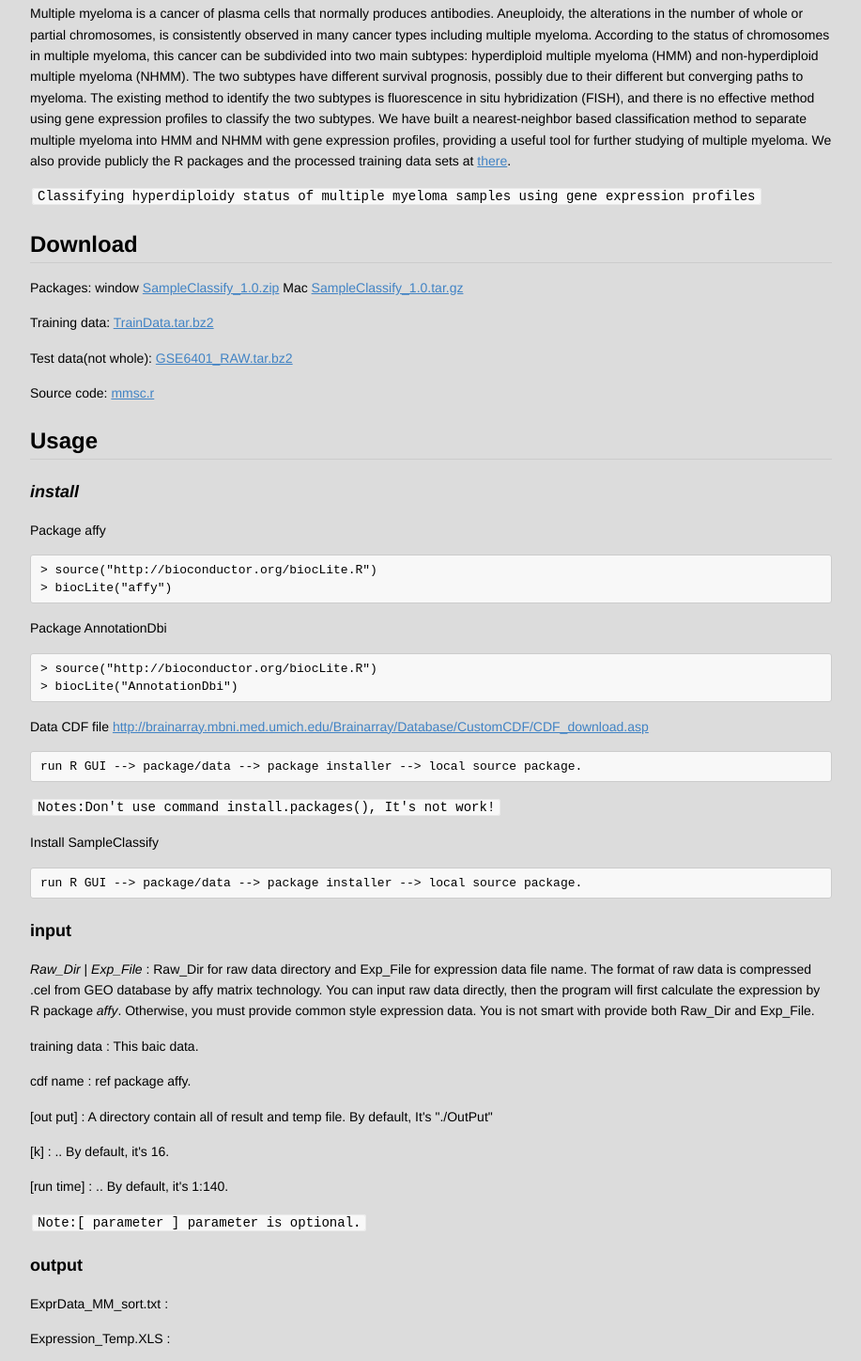
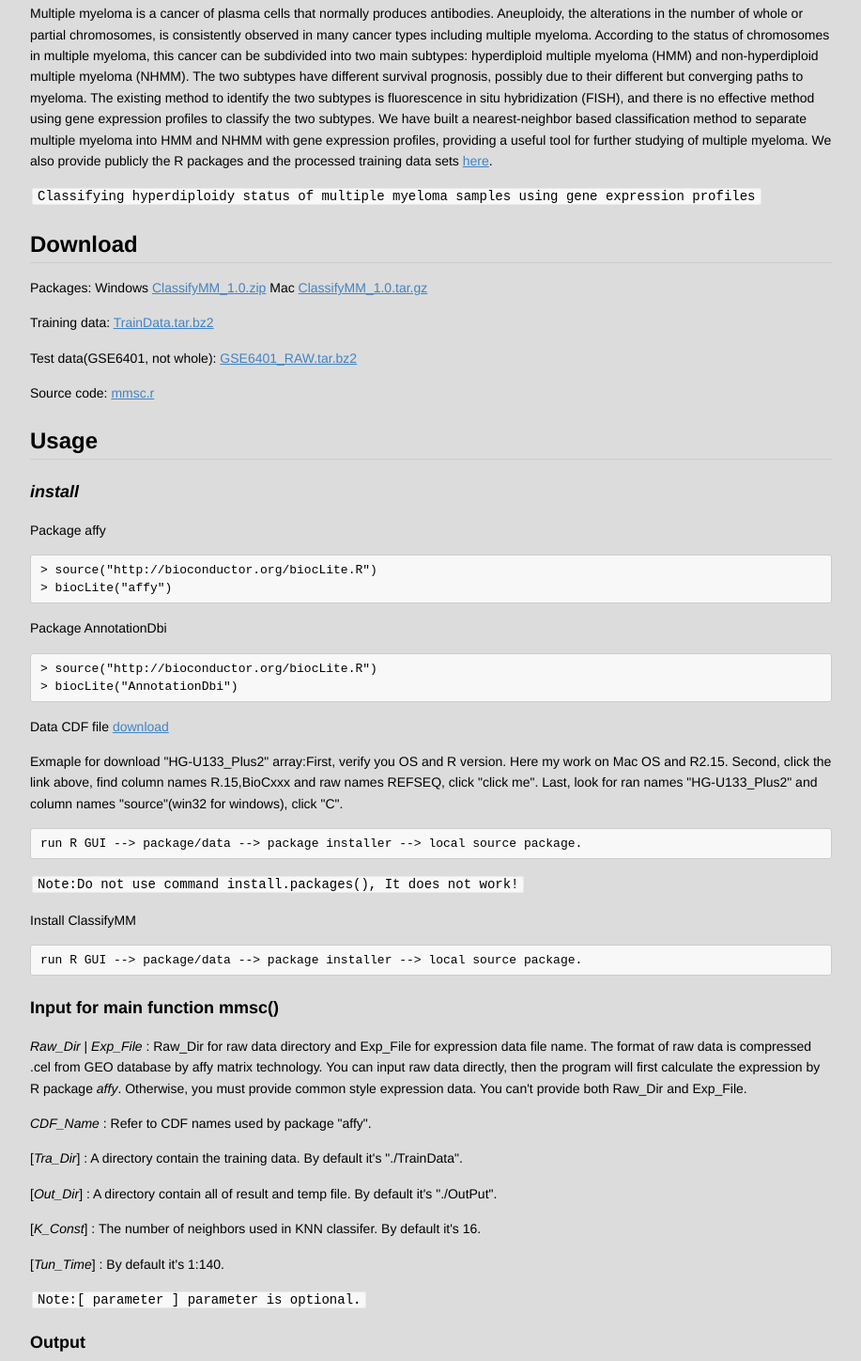
Before and after one commit to hmmc/hmmc.github.com, a plain HTML site: page index.html in a window 1280 px wide. Shown: the part 160-1608 px from the top of the page at 94% size, without its empty margins (181-1098 px from the left). Drawn offline with Linux system fonts and the light colour scheme.

Commit message:
ClassifyMM v1.1

```diff
--- a/index.html
+++ b/index.html
@@ -4,27 +4,27 @@
 <meta charset="utf-8">
 <meta name="viewport" content="width=device-width, initial-scale=1.0, user-scalable=no">
 <link rel="stylesheet" href="css/theme.css" media="screen" type="text/css" />
-<title>Welcome to HMM sample classification</title>
+<title>Welcome to ClassifyMM</title>
 
 </head>
 <body>
-<h1>Welcome to HMM sample classification</h1>
+<h1>Welcome to ClassifyMM</h1>
 
 <hr />
 
 <h2>Abstruct</h2>
 
-<p>Multiple myeloma is a cancer of plasma cells that normally produces antibodies. Aneuploidy, the alterations in the number of whole or partial chromosomes, is consistently observed in many cancer types including multiple myeloma. According to the status of chromosomes in multiple myeloma, this cancer can be subdivided into two main subtypes: hyperdiploid multiple myeloma (HMM) and non-hyperdiploid multiple myeloma (NHMM). The two subtypes have different survival prognosis, possibly due to their different but converging paths to myeloma. The existing method to identify the two subtypes is fluorescence in situ hybridization (FISH), and there is no effective method using gene expression profiles to classify the two subtypes. We have built a nearest-neighbor based classification method to separate multiple myeloma into HMM and NHMM with gene expression profiles, providing a useful tool for further studying of multiple myeloma. We also provide publicly the R packages and the processed training data sets at <a href="http://hmmc.github.com">there</a>.</p>
+<p>Multiple myeloma is a cancer of plasma cells that normally produces antibodies. Aneuploidy, the alterations in the number of whole or partial chromosomes, is consistently observed in many cancer types including multiple myeloma. According to the status of chromosomes in multiple myeloma, this cancer can be subdivided into two main subtypes: hyperdiploid multiple myeloma (HMM) and non-hyperdiploid multiple myeloma (NHMM). The two subtypes have different survival prognosis, possibly due to their different but converging paths to myeloma. The existing method to identify the two subtypes is fluorescence in situ hybridization (FISH), and there is no effective method using gene expression profiles to classify the two subtypes. We have built a nearest-neighbor based classification method to separate multiple myeloma into HMM and NHMM with gene expression profiles, providing a useful tool for further studying of multiple myeloma. We also provide publicly the R packages and the processed training data sets <a href="http://hmmc.github.com">here</a>.</p>
 
 <p><code>Classifying hyperdiploidy status of multiple myeloma samples using gene expression profiles</code></p>
 
 <h2>Download</h2>
 
-<p>Packages: window <a href="data/SampleClassify_1.0.zip">SampleClassify_1.0.zip</a> Mac <a href="data/SampleClassify_1.0.tar.gz">SampleClassify_1.0.tar.gz</a></p>
+<p>Packages: Windows <a href="data/ClassifyMM_1.0.zip">ClassifyMM_1.0.zip</a> Mac <a href="data/ClassifyMM_1.0.tar.gz">ClassifyMM_1.0.tar.gz</a></p>
 
 <p>Training data: <a href="data/TrainData.tar.bz2">TrainData.tar.bz2</a></p>
 
-<p>Test data(not whole): <a href="data/GSE6401_RAW.tar.bz2">GSE6401_RAW.tar.bz2</a></p>
+<p>Test data(GSE6401, not whole): <a href="data/GSE6401_RAW.tar.bz2">GSE6401_RAW.tar.bz2</a></p>
 
 <p>Source code: <a href="data/mmsc.r">mmsc.r</a></p>
 
@@ -44,35 +44,37 @@
 &gt; biocLite("AnnotationDbi")
 </code></pre>
 
-<p>Data CDF file <a href="http://brainarray.mbni.med.umich.edu/Brainarray/Database/CustomCDF/CDF_download.asp">http://brainarray.mbni.med.umich.edu/Brainarray/Database/CustomCDF/CDF_download.asp</a></p>
+<p>Data CDF file <a href="http://brainarray.mbni.med.umich.edu/Brainarray/Database/CustomCDF/CDF_download.asp">download</a></p>
+
+<p>Exmaple for download "HG-U133_Plus2" array:First, verify you OS and R version. Here my work on Mac OS and R2.15. Second, click the link above, find column names R.15,BioCxxx and raw names REFSEQ, click "click me". Last, look for ran names "HG-U133_Plus2" and column names "source"(win32 for windows), click "C".</p>
 
 <pre><code>run R GUI --&gt; package/data --&gt; package installer --&gt; local source package.
 </code></pre>
 
-<p><code>Notes:Don't use command install.packages(), It's not work!</code></p>
+<p><code>Note:Do not use command install.packages(), It does not work!</code></p>
 
-<p>Install SampleClassify</p>
+<p>Install ClassifyMM</p>
 
 <pre><code>run R GUI --&gt; package/data --&gt; package installer --&gt; local source package.
 </code></pre>
 
-<h3>input</h3>
+<h3>Input for main function mmsc()</h3>
 
-<p><em>Raw_Dir</em> | <em>Exp_File</em> : Raw_Dir for raw data directory and Exp_File for expression data file name. The format of raw data is compressed .cel from GEO database by affy matrix technology. You can input raw data directly, then the program will first calculate the expression by R package <em>affy</em>. Otherwise, you must provide common style expression data. You is not smart with provide both Raw_Dir and Exp_File.</p>
+<p><em>Raw_Dir</em> | <em>Exp_File</em> : Raw_Dir for raw data directory and Exp_File for expression data file name. The format of raw data is compressed .cel from GEO database by affy matrix technology. You can input raw data directly, then the program will first calculate the expression by R package <em>affy</em>. Otherwise, you must provide common style expression data. You can't provide both Raw_Dir and Exp_File.</p>
 
-<p>training data : This baic data.</p>
+<p><em>CDF_Name</em> : Refer to CDF names used by package "affy".</p>
 
-<p>cdf name : ref package affy.</p>
+<p>[<em>Tra_Dir</em>] : A directory contain the training data. By default it's "./TrainData".</p>
 
-<p>[out put] : A directory contain all of result and temp file. By default, It's "./OutPut"</p>
+<p>[<em>Out_Dir</em>] : A directory contain all of result and temp file. By default it's "./OutPut".</p>
 
-<p>[k] : .. By default, it's 16.</p>
+<p>[<em>K_Const</em>] : The number of neighbors used in KNN classifer. By default it's 16.</p>
 
-<p>[run time] : .. By default, it's 1:140.</p>
+<p>[<em>Tun_Time</em>] : By default it's 1:140.</p>
 
 <p><code>Note:[ parameter ] parameter is optional.</code></p>
 
-<h3>output</h3>
+<h3>Output</h3>
 
 <p>ExprData_MM_sort.txt :</p>
 
@@ -91,7 +93,7 @@ setwd("~/Documents/YingxiangL/");
 dir();
 
 #load package
-library(SampleClassify);
+library(ClassifyMM);
 
 #analysie data
 mmsc(Raw_Dir=“GSE6401_RAW/”, Tra_Dir="TrainData/", CDF_Name="HGU133a_hs_refseq");
@@ -99,10 +101,14 @@ mmsc(Raw_Dir=“GSE6401_RAW/”, Tra_Dir="TrainData/", CDF_Name="HGU133a_hs_refs
 
 <h3>screenshot</h3>
 
-<p><img src="image/example.png" alt="image" /></p>
+<p><img src="image/cdf1.png" alt="image" />
+<img src="image/cdf2.png" alt="image" />
+<img src="image/dir.png" alt="image" />
+<img src="image/run.png" alt="image" />
+<img src="image/result.png" alt="image" /></p>
 
 <h2>About</h2>
 
-<p>This a instest work. Mou, github, R, biology, statistic and so on…</p>
+<p>Developed by <a href="http://www.chenglilab.org">Cheng Li Lab</a>.</p>
 </body>
 </html>
```
Also changed, not shown: image/cdf1.png (added), image/cdf2.png (added), image/dir.png (added), image/example.png (deleted), image/result.png (added), image/run.png (added), 8 other files.
